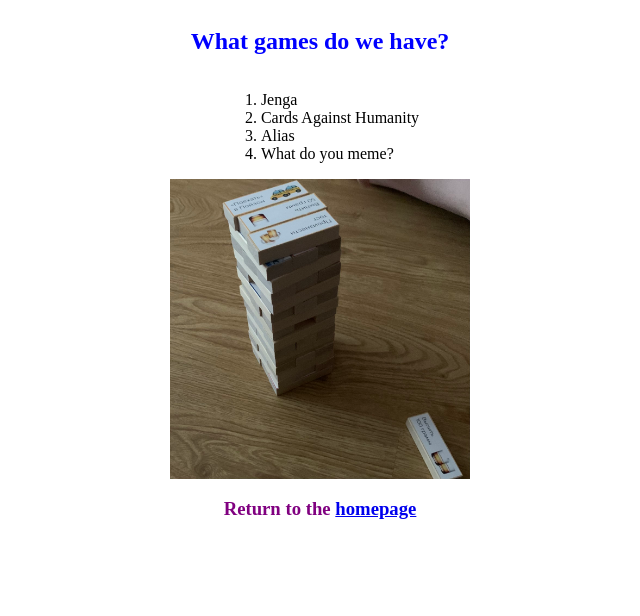
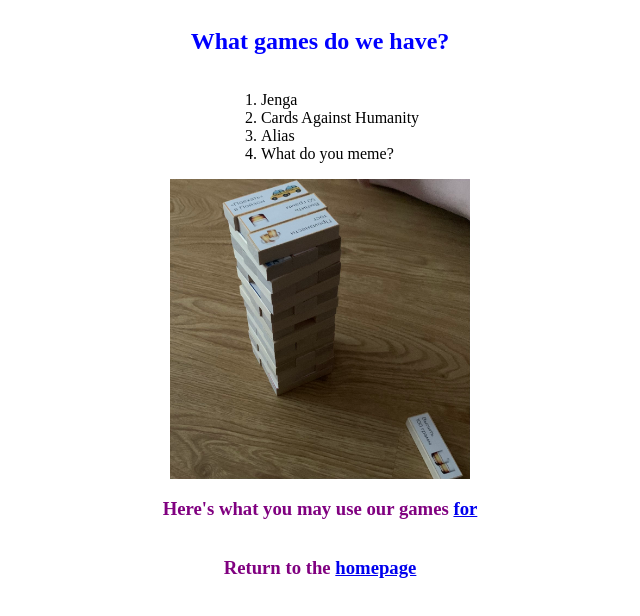
Before and after one commit to tnvsl/Chik-Chok-Games, a plain HTML site: page OurGames.html in a window 1280 px wide. Shown: the whole page, without its empty margins (320-960 px from the left). Drawn offline with Linux system fonts and the light colour scheme.

Commit message:
Add files via upload

```diff
--- a/OurGames.html
+++ b/OurGames.html
@@ -34,6 +34,10 @@
         width="300"
         height="300">
 
+        <h3> Here's what you may use our games
+            <a href='Activities.html'>for</a>
+        </h3>
+
         <h3> Return to the
             <a href='index.html'>homepage</a>
         </h3>
```
